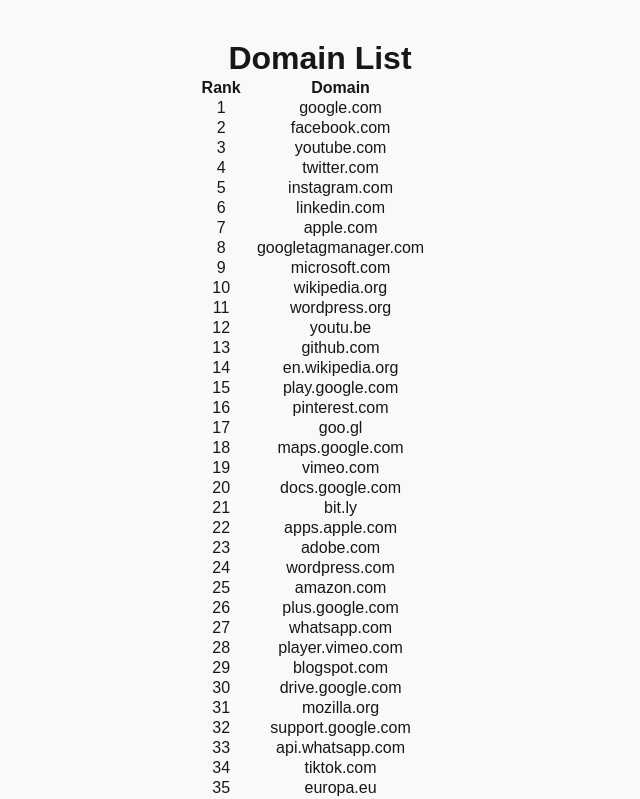
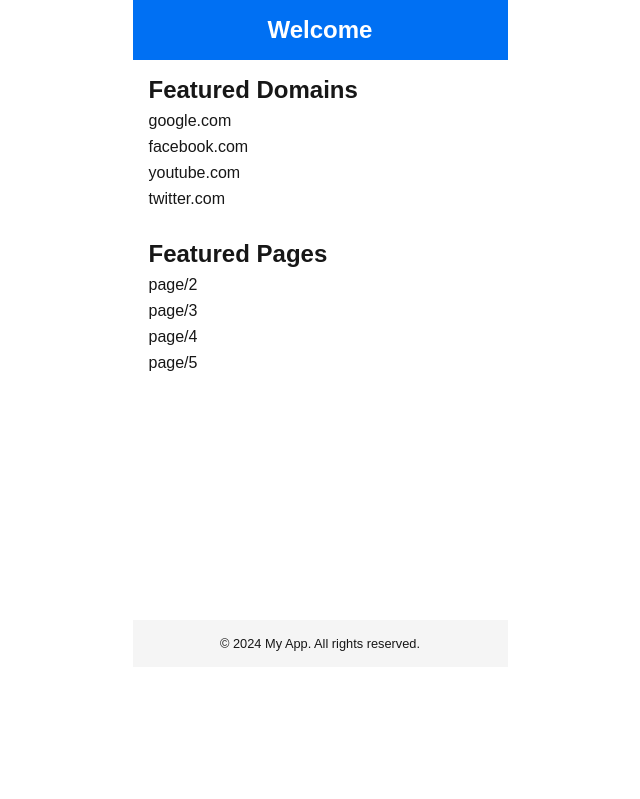
Before and after one commit to helloasir/seolist, a Next.js app: page / in a window 1280 px wide. Shown: the top 799 px of the page, without its empty margins (320-960 px from the left). Built offline with nearby package versions, Linux system fonts and the light colour scheme.

Commit message:
last working model

```diff
--- a/app/page.js
+++ b/app/page.js
@@ -1,63 +1,112 @@
+'use client';
+
 import Link from 'next/link';
-import { paginate, totalPages } from '../utils/pagination';
-import data from '../data/staticData.json';
-import styles from '../styles/Home.module.css';  // Ensure correct import path
+import { useState } from 'react';
 
-const ITEMS_PER_PAGE = 100;
+export default function Home() {
+  const [domains] = useState([
+    'google.com',
+    'facebook.com',
+    'youtube.com',
+    'twitter.com',
+  ]);
 
-export const generateMetadata = async ({ params }) => {
-  const currentPage = parseInt(params.page) || 1;
-  const title = `Domain List ${currentPage}`;
-  const description = `Browse domains on page ${currentPage}. Showing ${ITEMS_PER_PAGE} items per page.`;
-
-  return {
-    title: title,
-    description: description,
-    openGraph: {
-      title: title,
-      description: description,
-    },
-  };
-};
-
-export default function MainPage() {
-  const paginatedData = paginate(data, 1, ITEMS_PER_PAGE);  // For page 1
-  const total = totalPages(data, ITEMS_PER_PAGE);
+  const [pages] = useState([
+    'page/2',
+    'page/3',
+    'page/4',
+    'page/5',
+  ]);
 
   return (
-    <div className={styles.container}>
-      <h1 className={styles.pageTitle}>Domain List</h1>
+    <div className="container">
+      <header>
+        <h1>Welcome</h1>
+      </header>
 
-      <table className={styles.table}>
-        <thead>
-          <tr>
-            <th>Rank</th>
-            <th>Domain</th>
-          </tr>
-        </thead>
-        <tbody>
-          {paginatedData.map((item) => {
-            const domainSlug = item.Domain && item.Domain.toLowerCase().replace(/\s+/g, '-');
-            return (
-              <tr key={item.Rank}>
-                <td>{item.Rank}</td>
-                <td>
-                  <Link href={`/domain/${domainSlug}`} className={styles.link}>
-                    {item.Domain}
-                  </Link>
-                </td>
-              </tr>
-            );
-          })}
-        </tbody>
-      </table>
+      <main>
+        {/* Featured Domains Section */}
+        <section>
+          <h2>Featured Domains</h2>
+          <ul>
+            {domains.map((domain, index) => (
+              <li key={index}>
+                <Link href={`/domain/${domain}`}>{domain}</Link>
+              </li>
+            ))}
+          </ul>
+        </section>
 
-      <div className={styles.pagination}>
-        <Link href={`/page/1`} className={styles.link}>
-          Page 1
-        </Link>
-        {/* Add more pagination if needed */}
-      </div>
+        {/* Featured Pages Section */}
+        <section>
+          <h2>Featured Pages</h2>
+          <ul>
+            {pages.map((page, index) => (
+              <li key={index}>
+                <Link href={`/${page}`}>{page}</Link>
+              </li>
+            ))}
+          </ul>
+        </section>
+      </main>
+
+      <footer>
+        <p>&copy; 2024 My App. All rights reserved.</p>
+      </footer>
+
+      <style jsx>{`
+        .container {
+          display: flex;
+          flex-direction: column;
+          align-items: center;
+          justify-content: space-between;
+          min-height: 667px;
+          max-width: 375px;
+          margin: 0 auto;
+          font-family: Arial, sans-serif;
+        }
+        header {
+          background-color: #0070f3;
+          color: white;
+          width: 100%;
+          text-align: center;
+          padding: 1rem;
+        }
+        h1 {
+          font-size: 1.5rem;
+        }
+        main {
+          flex-grow: 1;
+          width: 100%;
+          padding: 1rem;
+        }
+        section {
+          margin-bottom: 2rem;
+        }
+        ul {
+          list-style: none;
+          padding: 0;
+        }
+        li {
+          margin: 0.5rem 0;
+        }
+        a {
+          text-decoration: none;
+          color: #0070f3;
+        }
+        a:hover {
+          text-decoration: underline;
+        }
+        footer {
+          background-color: #f5f5f5;
+          width: 100%;
+          text-align: center;
+          padding: 1rem;
+        }
+        p {
+          font-size: 0.8rem;
+        }
+      `}</style>
     </div>
   );
 }
--- a/styles/Home.module.css
+++ b/styles/Home.module.css
@@ -53,3 +53,23 @@
 .button:hover {
   background-color: #005bb5;
 }
+
+.pagination {
+  display: flex;
+  justify-content: center;
+  align-items: center;
+  gap: 1rem; /* Adds space between all child elements */
+}
+
+.link {
+  text-decoration: none;
+  color: #0070f3;
+}
+
+.link:hover {
+  text-decoration: underline;
+}
+
+.spacer {
+  width: 1rem; /* Creates space */
+}
```
Also changed, not shown: app/page/[page]/page.js (+22 -0 lines).
